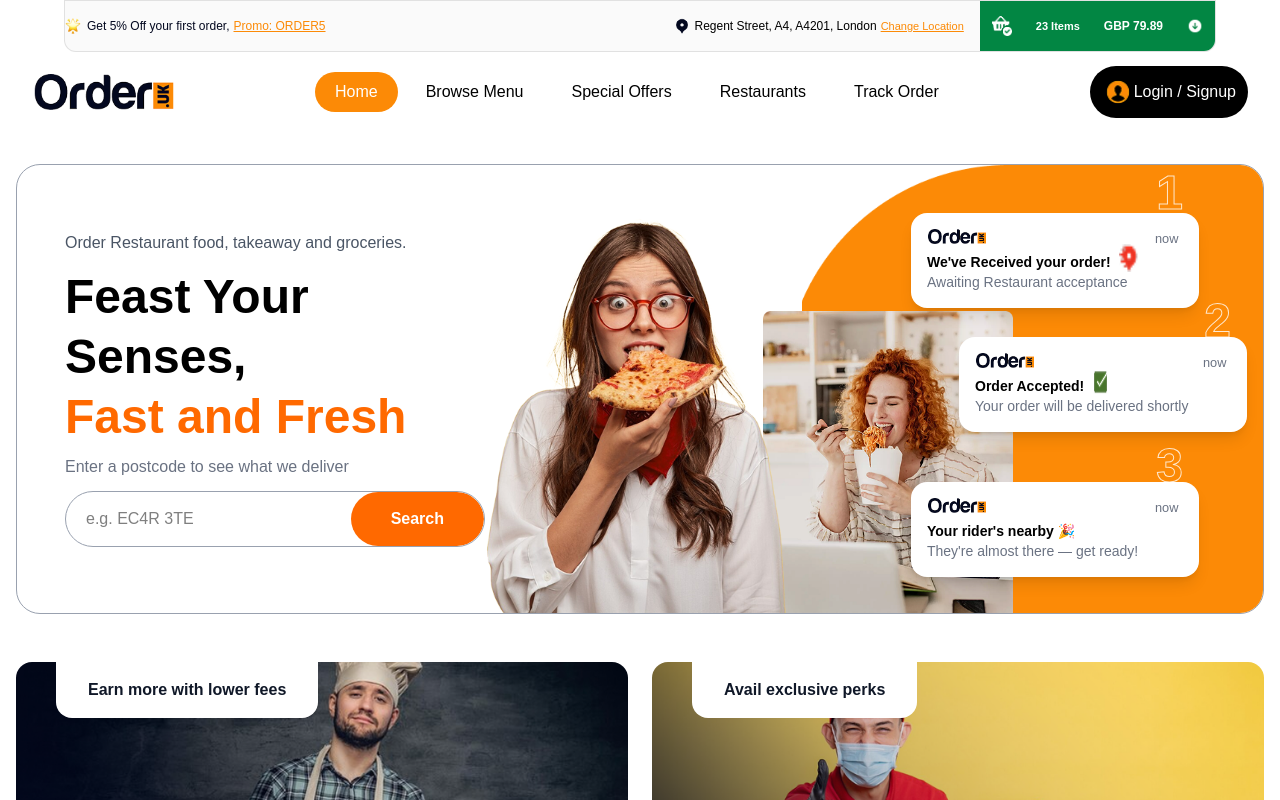
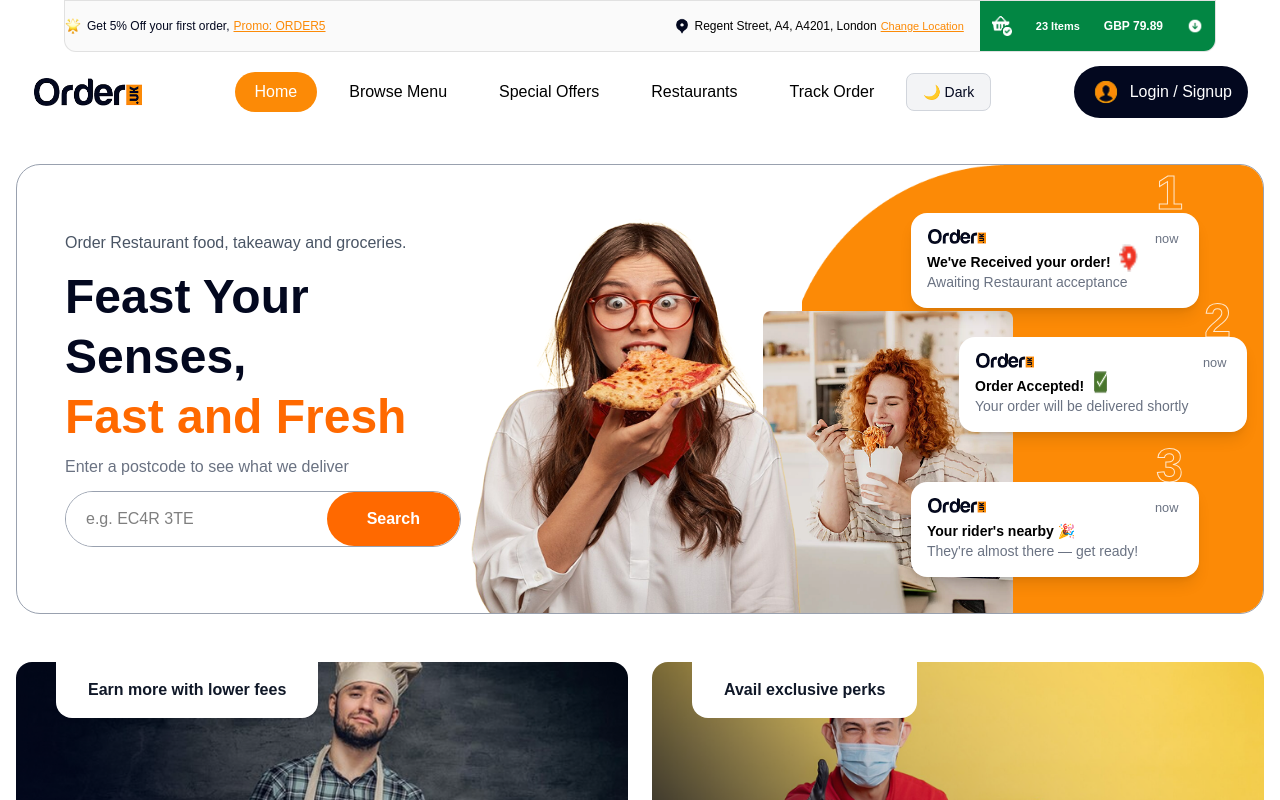
Before and after one commit to aqsatariq12/Trainee-Program-SE-Food-App, a React (Vite) app: page / in a window 1280 px wide. Shown: the top 800 px of the page. Built offline with nearby package versions, Linux system fonts and the light colour scheme.

Commit message:
Hero and About section Dark theme completed

```diff
--- a/src/components/layout/AboutUs.jsx
+++ b/src/components/layout/AboutUs.jsx
@@ -3,8 +3,10 @@
 import trackOrder from "../../assets/images/trackOrder.png";
 import getOrder from "../../assets/images/getOrder.png";
 import { useState } from "react";
+import { useTheme } from "../../context/ThemeContext";
+export default function AboutUs() {
+  const { theme } = useTheme();
 
-export default function AboutUs() {
   const cards = [
     {
       title: "Place an Order!",
@@ -69,7 +71,9 @@
         </div>
 
         {/* White Container */}
-        <div className="bg-white rounded-3xl mt-10 md:p-6 md:p-8 lg:p-10">
+        <div className={`rounded-3xl mt-10 p-10 md:p-6 md:p-8 lg:p-10 ${
+          theme === "dark" ? "bg-[#03081F]" : "bg-white"
+        }`}>
           <div className="grid lg:grid-cols-12 gap-4">
             {/* Left Side */}
             <div className="lg:col-span-4 flex flex-col items-center gap-4 lg:gap-0 xl:gap-4">
@@ -82,6 +86,9 @@
           activeQuestion === index
             ? "bg-[#FC8A06] text-white"
             : "bg-transparent text-black hover:bg-orange-100"
+        }
+        ${
+          theme === "dark" ? "text-white hover:text-black" : "text-base"
         }`}
                 >
                   {question}
@@ -98,7 +105,9 @@
                     key={index}
                     className="bg-gray-200 rounded-2xl p-5 lg:p-2 xl:p-5 text-center flex flex-col items-center"
                   >
-                    <h3 className="font-bold text-lg lg:text-sm xl:text-lg mb-5">{card.title}</h3>
+                    <h3 className="font-bold text-lg lg:text-sm xl:text-lg mb-5">
+                      {card.title}
+                    </h3>
 
                     <img
                       src={card.image}
@@ -106,13 +115,17 @@
                       className="h-20 lg:h-15 xl:h-20 object-contain mb-5"
                     />
 
-                    <p className="text-gray-700 leading-6 lg:text-[15px] xl:text-[20px]">{card.desc}</p>
+                    <p className="text-gray-700 leading-6 lg:text-[15px] xl:text-[20px]">
+                      {card.desc}
+                    </p>
                   </div>
                 ))}
               </div>
 
               {/* Bottom Text */}
-              <p className="text-center text-gray-700 mt-8 max-w-3xl mx-auto leading-7">
+              <p className={`text-center mt-8 text-gray-500 max-w-3xl mx-auto leading-6 text-sm md:text-base ${
+                theme === "dark" ? "text-white" :"text-base"
+              }`}>
                 Order.UK simplifies the food ordering process. Browse through
                 our diverse menu, select your favorite dishes, and proceed to
                 checkout. Your delicious meal will be on its way to your
--- a/src/components/layout/Hero.jsx
+++ b/src/components/layout/Hero.jsx
@@ -1,34 +1,57 @@
 import React from "react";
 import hero from "../../assets/images/hero.png";
+import heroDark from "../../assets/images/heroDarkTheme.png";
 import heroRight from "../../assets/images/heroRight.png";
 import heroRightBg from "../../assets/images/heroRightBg.png";
 import logo1 from "../../assets/logos/LOGO 1.png";
 import notification1 from "../../assets/images/notification1.png";
 import notification2 from "../../assets/images/notification2.png";
 import arrow from "../../assets/icons/arrow.png";
+import { useTheme } from "../../context/ThemeContext";
 
 export default function Hero() {
+  const { theme } = useTheme();
   return (
     <section className="max-w-7xl mx-auto mt-8 px-4">
-      <div className="relative overflow-hidden rounded-3xl border border-gray-400 bg-white h-[320px] md:h-[380px] lg:h-[400px] xl:h-[450px]">
+      <div
+        className={`relative overflow-hidden rounded-3xl border border-gray-400 h-[320px] md:h-[380px] lg:h-[400px] xl:h-[450px] ${
+          theme === "dark"
+            ? "bg-[#03081F] border-gray-700"
+            : "bg-white border-gray-400"
+        }`}
+      >
         {/* LEFT CONTENT */}
         <div className=" absolute top-1/2 left-1/2 -translate-x-1/2 -translate-y-1/2 w-[90%] max-w-[420px] text-center lg:left-12 lg:-translate-x-0 lg:text-left z-20 md:left-65">
-          <p className="text-gray-600 mb-3">
+          <p
+            className={`mb-3 ${theme === "dark" ? "text-white" : "text-gray-600"}`}
+          >
             Order Restaurant food, takeaway and groceries.
           </p>
-          <h1 className="text-3xl md:text-4xl lg:text-5xl font-bold leading-tight">
+          <h1
+            className={`text-3xl md:text-4xl lg:text-5xl font-bold leading-tight ${theme === "dark" ? "text-white" : "text-[#03081F]"}`}
+          >
             Feast Your Senses,
             <br />
             <span className="text-orange-500">Fast and Fresh</span>
           </h1>
-          <p className="text-gray-500 mt-2 mb-3">
+          <p
+            className={` mt-2 mb-3 ${
+              theme === "dark" ? "text-white" : "text-gray-500"
+            }`}
+          >
             Enter a postcode to see what we deliver
           </p>
-          <div className="flex w-full border border-gray-400 rounded-full overflow-hidden h-11 md:h-12 md:w-90 xl:h-14 xl:w-full lg:h-10 lg:w-80">
+          <div
+            className={`flex w-full rounded-full overflow-hidden h-11 md:h-12 md:w-90 xl:h-14 xl:w-99 lg:h-10 lg:w-80 border ${
+              theme === "dark"
+                ? "bg-white border-gray-600"
+                : "bg-white border-gray-400"
+            }`}
+          >
             <input
               type="text"
               placeholder="e.g. EC4R 3TE"
-              className="flex-1 px-3 md:px-4 lg:px-5 text-sm lg:text-base outline-none"
+              className={`flex-1 px-3 md:px-4 lg:px-5 text-sm lg:text-base outline-none  ${theme === "dark" ? "bg-white" : "bg-white"}`}
             />
 
             <button className="bg-orange-500 rounded-full flex items-center justify-center w-12 md:w-14 lg:w-0 lg:px-10 xl:w-auto xl:px-10">
@@ -36,7 +59,9 @@
               <img src={arrow} alt="Search" className="w-8 h-8 lg:hidden" />
 
               {/* Desktop */}
-              <span className="hidden lg:block font-semibold text-white">Search</span>
+              <span className="hidden lg:block font-semibold text-white">
+                Search
+              </span>
             </button>
           </div>
         </div>
@@ -51,19 +76,34 @@
         </div>
 
         {/* FOOD IMAGE */}
+        {theme === "light" && (
           <img
             src={heroRight}
             alt=""
             className="hidden lg:block absolute xl:right-[250px] xl:bottom-0 xl:w-[250px] lg:right-[160px] lg:bottom-0 lg:w-[255px] z-20"
           />
+        )}
 
         {/* GIRL IMAGE */}
+        <div className="hidden md:block absolute bottom-0 lg:left-130 xl:left-1/2 lg:-translate-x-1/2 xl:-translate-x-1/2 z-30">
           <img
             src={hero}
             alt=""
-          className="hidden md:block absolute bottom-0 md:-right-25 md:left-auto md:translate-x-0 md:h-[350px] lg:left-130 lg:right-auto lg:-translate-x-1/2 lg:h-[380px] lg:bottom-0 xl:left-1/2 xl:right-auto xl:-translate-x-1/2 xl:h-[400px] xl:bottom-0 z-30
-  "
+            className={`md:h-[350px] lg:h-[370px] xl:h-[400px] lg:scale-x-120 xl:lg:scale-x-110 transition-all duration-500 ${
+              theme === "dark"
+                ? "md:ml-80 lg:-ml-10 lg:opacity-30"
+                : "md:ml-80 lg:ml-0 lg:opacity-100"
+            }`}
           />
+
+          {theme === "dark" && (
+            <img
+              src={heroDark}
+              alt=""
+              className="hidden lg:block absolute bottom-0 md:right-1 lg:-right-1 xl:lg:-right-10 md:h-[350px] lg:h-[380px] xl:h-[400px] z-40"
+            />
+          )}
+        </div>
 
         {/* Notification 1 */}
         <div className="hidden lg:block absolute lg:top-8 lg:right-15 xl:top-12 xl:right-16 bg-white rounded-2xl shadow-lg lg:p-3 xl:p-4 lg:w-60 xl:w-72 z-40">
--- a/src/components/layout/Navbar.jsx
+++ b/src/components/layout/Navbar.jsx
@@ -5,9 +5,11 @@
 import logo1 from "../../assets/logos/LOGO 1.png";
 import maleuser from "../../assets/icons/Male User.png";
 import TopBar from "./TopBar";
+import { useTheme } from "../../context/ThemeContext";
 
 export default function Navbar() {
   const navigate = useNavigate();
+  const { theme, toggleTheme } = useTheme();
 
   const [menuOpen, setMenuOpen] = useState(false);
 
@@ -24,23 +26,26 @@
       {/* Mobile: Navbar upar, TopBar neeche (flex-col-reverse)
           Desktop: TopBar upar, Navbar neeche (md:flex-col) */}
       <div className="flex flex-col-reverse md:flex-col">
-
         <TopBar />
 
         <nav className="bg-white">
           <div className="max-w-7xl mx-auto px-5 lg:px-8">
             <div className="flex justify-between items-center h-20">
               {/* Logo */}
-              <img src={logo1} alt="Logo" className="w-24 md:w-28 lg:w-36 md:mr-2" />
+              <img
+                src={logo1}
+                alt="Logo"
+                className="w-24 md:w-28 lg:w-28 md:mr-2"
+              />
 
               {/* Desktop Navigation */}
-              <div className="hidden md:flex items-center gap-2">
+              <div className="hidden lg:flex items-center lg:gap-1 xl:gap-3">
                 {navLinks.map((link) => (
                   <NavLink
                     key={link.path}
                     to={link.path}
                     className={({ isActive }) =>
-                      `px-2 md:px-3 lg:px-5 py-2 text-[13px] lg:text-base rounded-full font-medium whitespace-nowrap transition-all duration-200 ${
+                      `px-2 lg:px-2 xl:px-5 py-2 text-[12px] lg:text-[13px] xl:text-base rounded-full font-medium whitespace-nowrap transition-all duration-200 ${
                         isActive
                           ? "bg-[#FC8A06] text-white"
                           : "text-black hover:text-[#FC8A06]"
@@ -50,20 +55,34 @@
                     {link.name}
                   </NavLink>
                 ))}
+                <button
+                  onClick={toggleTheme}
+                  className={`lg:px-2 xl:px-4
+            lg:py-2
+            lg:text-xs xl:text-sm
+            rounded-lg font-medium transition-all duration-300 border
+            ${
+              theme === "dark"
+                ? "bg-[#0F172A] border-gray-600 text-white hover:bg-[#1E293B]"
+                : "bg-gray-100 border-gray-300 text-[#03081F] hover:bg-gray-200"
+            }`}
+                >
+                  {theme === "dark" ? "☀️ Light" : "🌙 Dark"}
+                </button>
               </div>
 
               {/* Desktop Login Button */}
               <button
                 onClick={() => navigate("/login")}
-                className="hidden md:flex items-center gap-2 md:gap-0 bg-black text-white lg:px-3 py-2 lg:py-3 md:pl-1 md:pr-2 md:py-1 rounded-full text-xs md:text-xs lg:text-base hover:bg-gray-800 transition cursor-pointer"
+                className="hidden lg:flex items-center lg:gap-1 xl:gap-2 bg-[#03081F] text-white lg:px-2 xl:px-4 lg:py-2 xl:py-3 rounded-full lg:text-xs xl:text-base hover:bg-gray-800 transition cursor-pointer"
               >
-                <img src={maleuser} alt="User" className="w-8 h-auto" />
+                <img src={maleuser} alt="User" className="lg:w-6 xl:w-8 h-auto" />
                 <span>Login / Signup</span>
               </button>
 
               {/* Mobile Toggle */}
               <button
-                className="md:hidden text-3xl"
+                className="lg:hidden text-3xl"
                 onClick={() => setMenuOpen(!menuOpen)}
               >
                 {menuOpen ? <HiX /> : <HiMenu />}
@@ -93,6 +112,18 @@
                 ))}
 
                 <button
+                  onClick={toggleTheme}
+                  className={`flex items-center justify-center gap-2 py-3 rounded-lg border transition
+  ${
+    theme === "dark"
+      ? "bg-[#0F172A] text-white border-gray-600"
+      : "bg-gray-100 text-[#03081F] border-gray-300"
+  }`}
+                >
+                  {theme === "dark" ? "☀️ Light Mode" : "🌙 Dark Mode"}
+                </button>
+
+                <button
                   onClick={() => {
                     navigate("/login");
                     setMenuOpen(false);
@@ -106,7 +137,6 @@
             </div>
           )}
         </nav>
-
       </div>
 
       <Outlet />
--- /dev/null
+++ b/src/context/ThemeContext.jsx
@@ -0,0 +1,22 @@
+import {createContext, useContext, useState} from "react";
+
+const ThemeContext = createContext();
+
+export function  ThemeProvider({children}){
+    const [theme, setTheme] = useState("light");
+    const toggleTheme =()=>{
+        setTheme((prev) => (prev === "light" ? "dark" : "light"));
+    };
+
+    return(
+        <ThemeContext.Provider value={{
+                theme, toggleTheme,
+            }}>
+            {children}
+        </ThemeContext.Provider>
+    );
+}
+
+export function useTheme(){
+    return useContext(ThemeContext)
+}
--- a/src/main.jsx
+++ b/src/main.jsx
@@ -3,9 +3,12 @@
 import { BrowserRouter, Routes, Route } from 'react-router-dom'
 import './index.css'
 import App from './App.jsx'
+import { ThemeProvider } from './context/ThemeContext.jsx'
 
 createRoot(document.getElementById('root')).render(
+<ThemeProvider>
 <BrowserRouter>
     <App />
 </BrowserRouter>
+</ThemeProvider>
 )
```
Also changed, not shown: src/assets/images/heroDarkTheme.png (added). Lines whose indentation alone changed are shown as unchanged.
